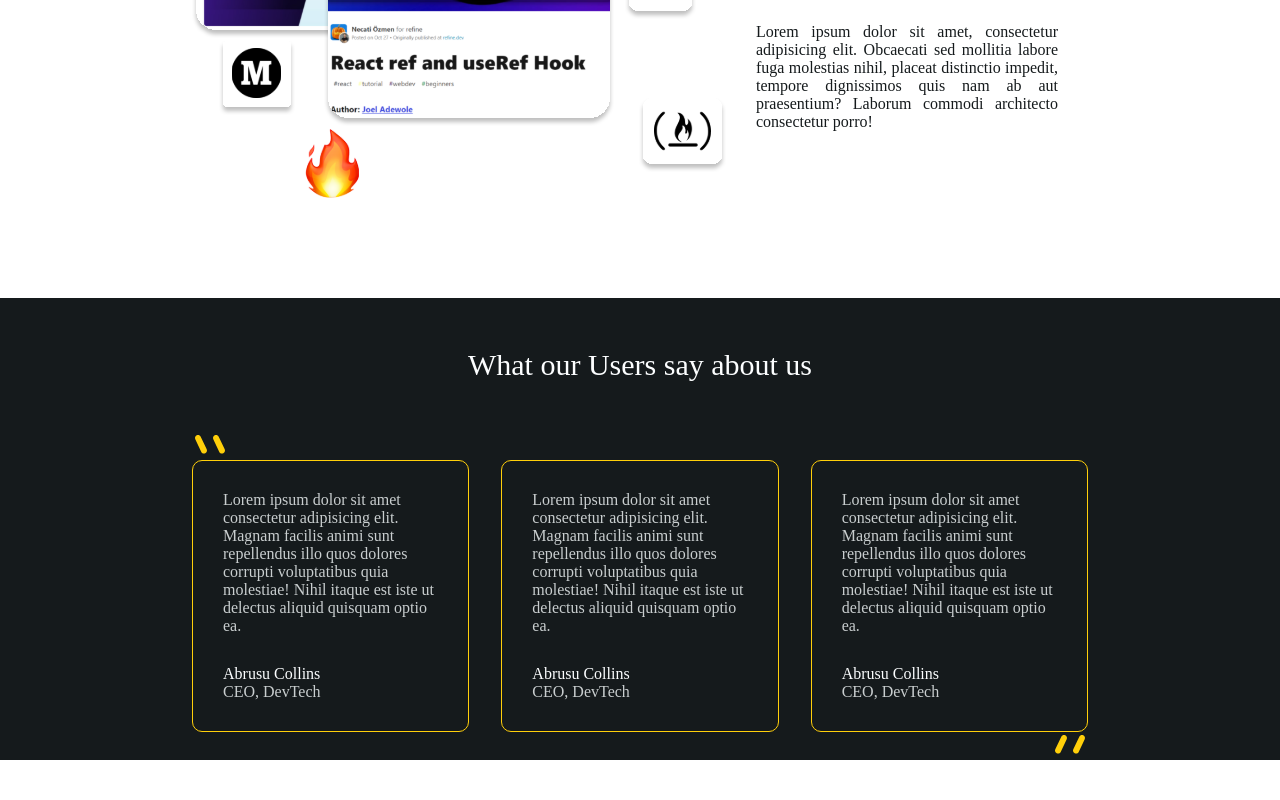
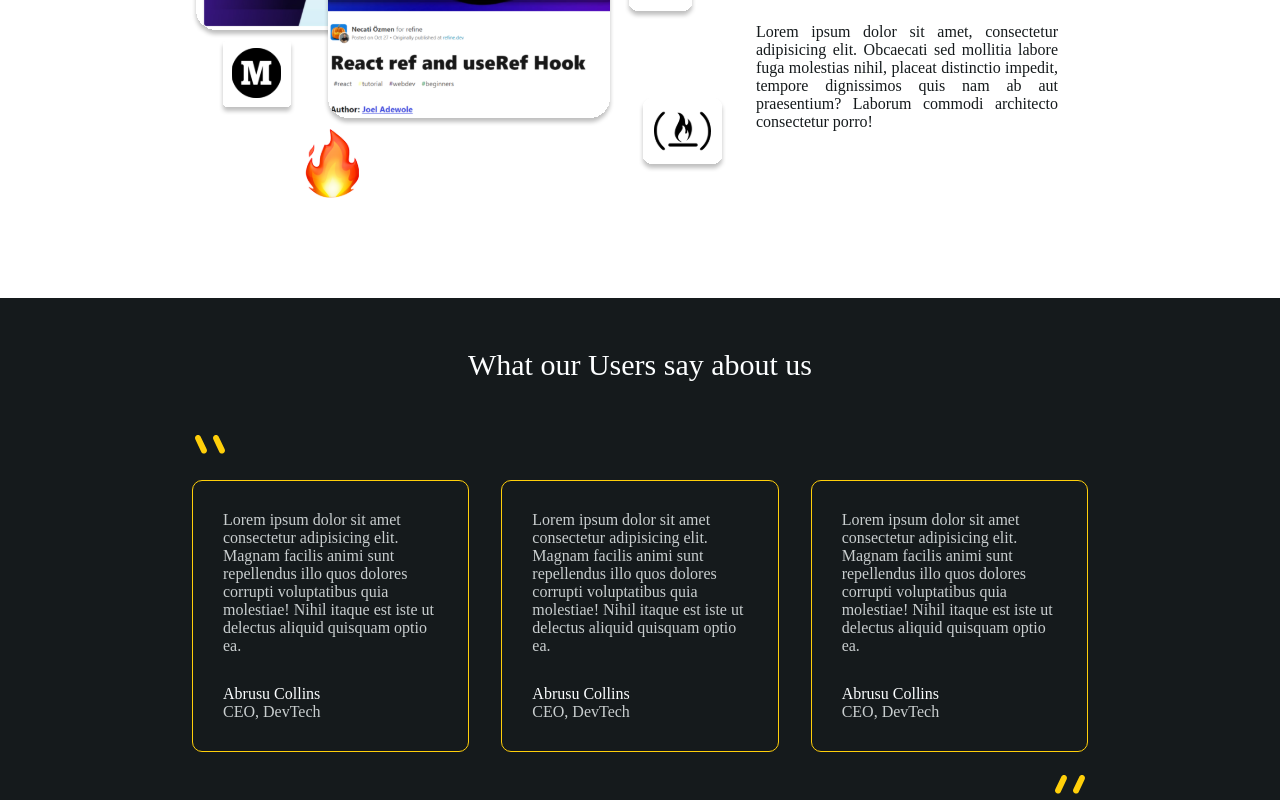
Before and after one commit to abrusu-collins/JS-Pro, a React (Create React App) app: page / in a window 1280 px wide. Shown: the part 1358-2158 px from the top of the page. Before the commit the page ends 2118 px from the top, so only its background shows below. Built offline with nearby package versions, Linux system fonts and the light colour scheme; a web font is replaced by a local one.

Commit message:
nice one

```diff
--- a/src/sass/_testimonies.scss
+++ b/src/sass/_testimonies.scss
@@ -30,8 +30,12 @@
         }
       }
     }
+    & .top-quote {
+      margin-bottom: 20px;
+    }
     & .bottom-quote {
       text-align: right;
+      margin-top: 20px;
     }
     & img {
       width: 2%;
--- a/src/styles/index.css
+++ b/src/styles/index.css
@@ -144,8 +144,12 @@
 .testimonies .testimonies-inner .the-testimonies > div .person-position {
   color: #c9cecf;
 }
+.testimonies .testimonies-inner .top-quote {
+  margin-bottom: 20px;
+}
 .testimonies .testimonies-inner .bottom-quote {
   text-align: right;
+  margin-top: 20px;
 }
 .testimonies .testimonies-inner img {
   width: 2%;
```
